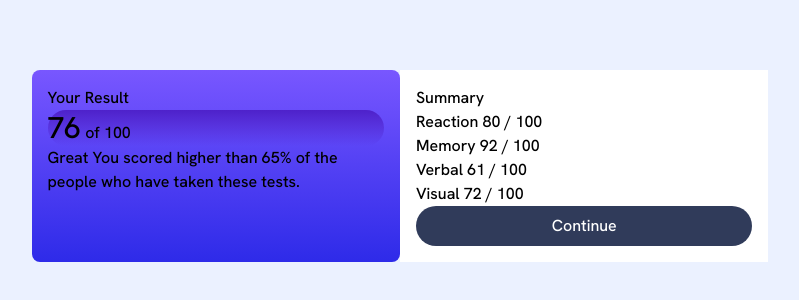
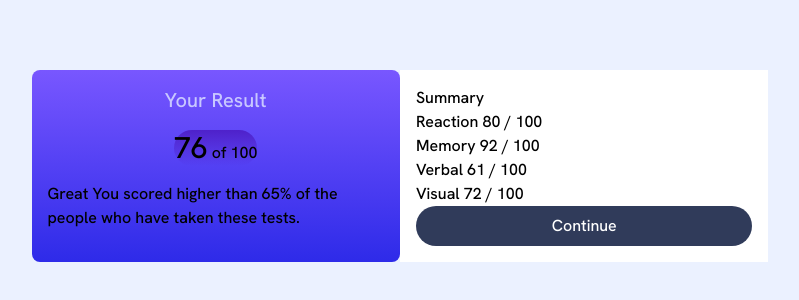
Before and after one commit to lilKriT/FEM-Results-Summary-Component, a React (Vite) app: page / in a window 1280 px wide. Shown: the part 234-534 px from the top of the page, without its empty margins (240-1039 px from the left). Built offline with nearby package versions, Linux system fonts and the light colour scheme.

Commit message:
Styling.

```diff
--- a/src/Summary.tsx
+++ b/src/Summary.tsx
@@ -5,8 +5,8 @@ const Summary = () => {
     <section className="bg-paleBlue h-screen w-screen flex justify-center items-center ">
       <div className="flex">
         {/* Left Column */}
-        <div className="w-1/2 bgGradient rounded-lg p-4">
-          <h2>Your Result</h2>
+        <div className="w-1/2 bgGradient rounded-lg p-4 flex flex-col items-center gap-4">
+          <h2 className="text-xl text-lightLavender">Your Result</h2>
           <div className="circleGradient rounded-full">
             <span className="text-3xl">76</span> of 100
           </div>
```
